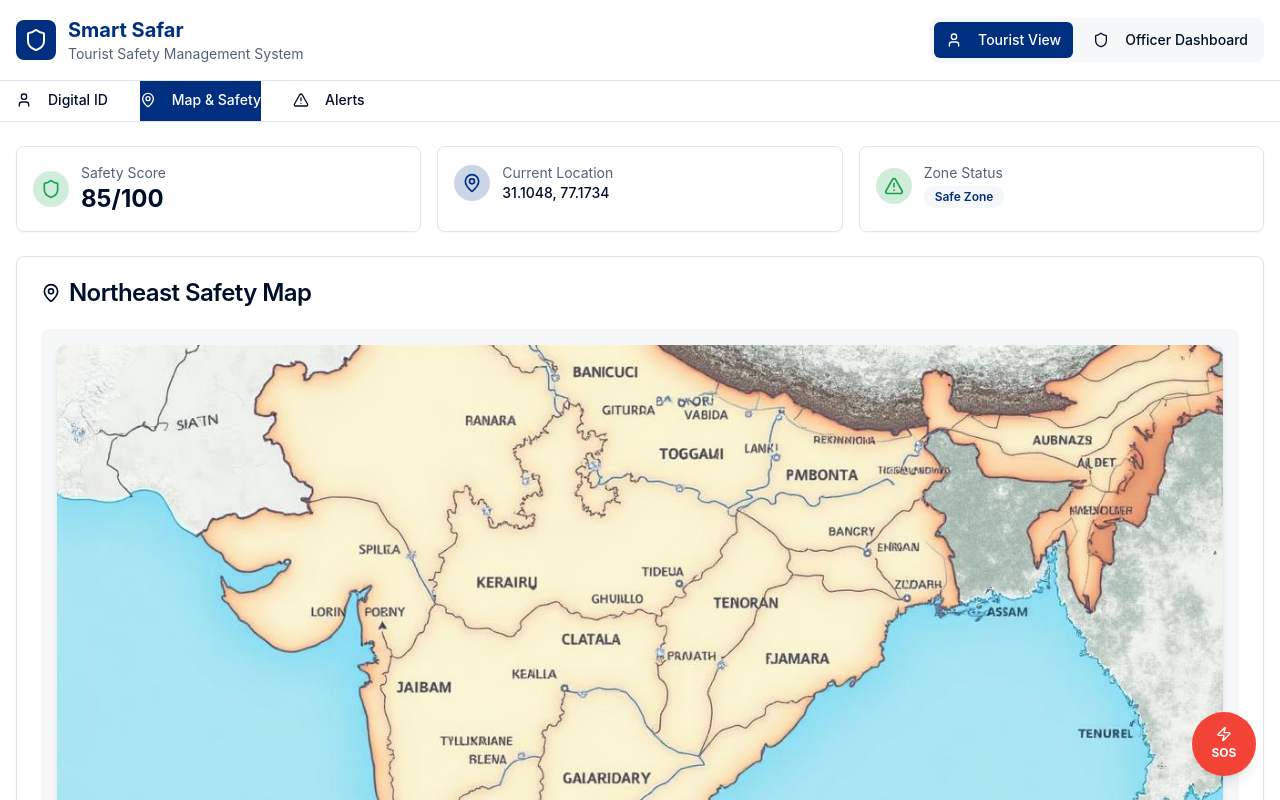
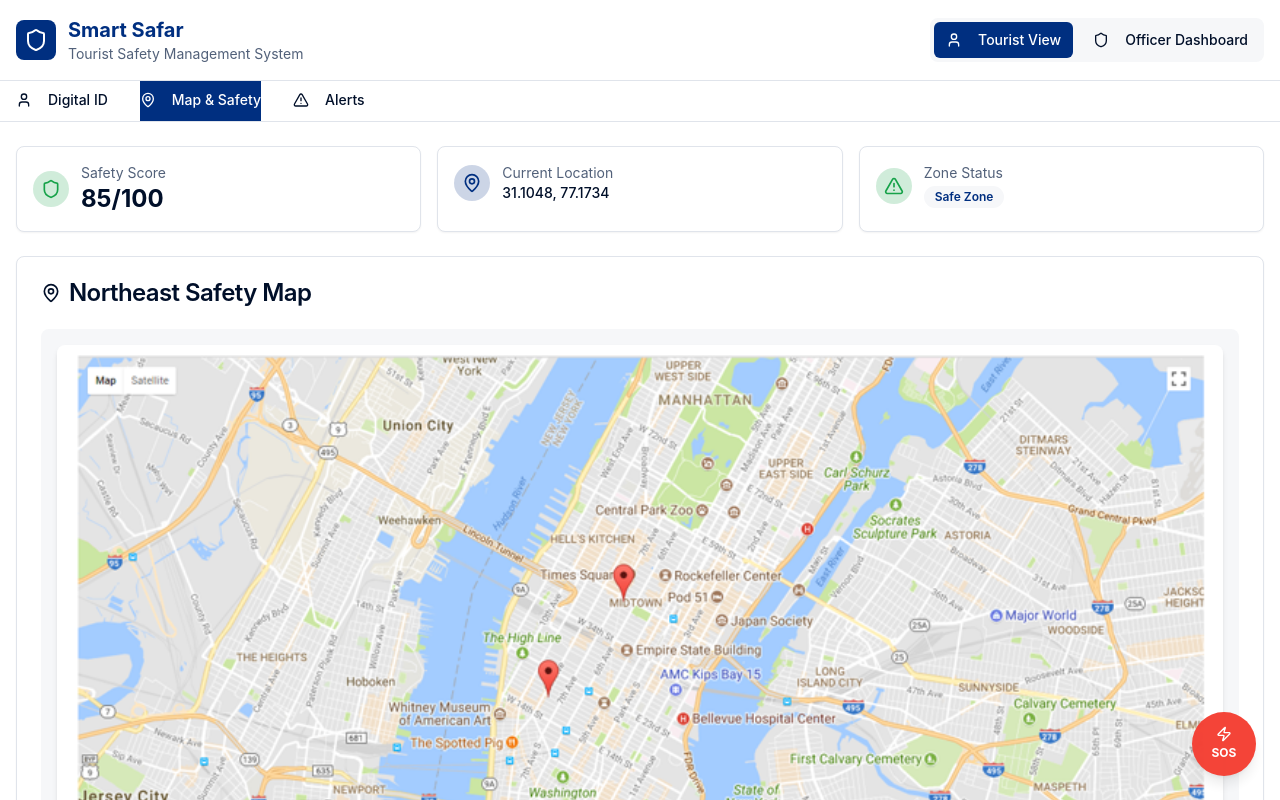
Before and after one commit to krish-027/safar-guardian-pilot, a React (Vite) app: page /map in a window 1280 px wide. Shown: the top 800 px of the page. Built offline with nearby package versions, Linux system fonts and the light colour scheme; the HTML template or start-up script is replaced by a standard one.

Commit message:
Update map image

```diff
--- a/src/pages/TouristMap.tsx
+++ b/src/pages/TouristMap.tsx
@@ -11,7 +11,7 @@ import {
   Navigation,
   Zap
 } from 'lucide-react';
-import northeastMap from '@/assets/northeast-india-map.jpg';
+import userMap from '@/assets/user-map.png';
 import { getStoredData, setStoredData } from '@/lib/mockData';
 import { checkGeofenceViolation } from '@/lib/utils/geofence';
 import { Tourist, Alert as AlertType, GeofenceZone } from '@/types';
@@ -265,8 +265,8 @@ const TouristMap = () => {
           <div className="space-y-4">
             <div className="p-4 bg-muted rounded-lg">
               <img
-                src={northeastMap}
-                alt="Northeast India Map"
+                src={userMap}
+                alt="Map View"
                 className="w-full h-auto rounded-lg shadow-md"
               />
             </div>
```
Also changed, not shown: src/assets/user-map.png (added).
